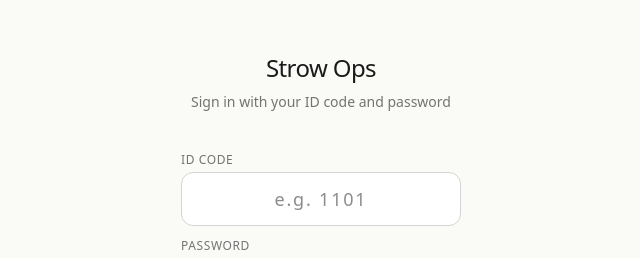
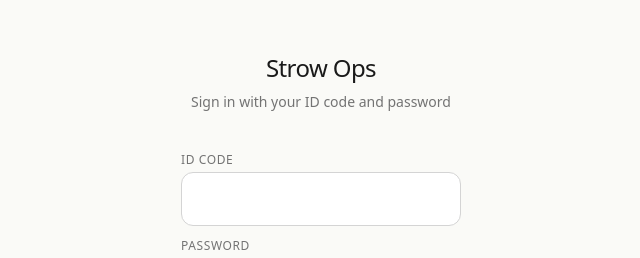
Before and after one commit to eidbinsaeed/strow-ops, a Next.js app: page /login in a window 1280 px wide. Shown: the part 149-407 px from the top of the page, without its empty margins (319-959 px from the left). Built offline with nearby package versions, Linux system fonts and the light colour scheme.

Commit message:
chore(login): remove ID code placeholder

```diff
--- a/src/app/(barista)/login/page.tsx
+++ b/src/app/(barista)/login/page.tsx
@@ -58,7 +58,6 @@ export default function BaristaLoginPage() {
             autoComplete="username"
             value={code}
             onChange={(e) => setCode(e.target.value.replace(/\D/g, ""))}
-            placeholder="e.g. 1101"
             className="w-full rounded-xl border border-neutral-300 bg-white px-4 py-3 text-center text-lg tracking-widest tabular-nums outline-none focus:border-strow-ink"
           />
         </div>
```
